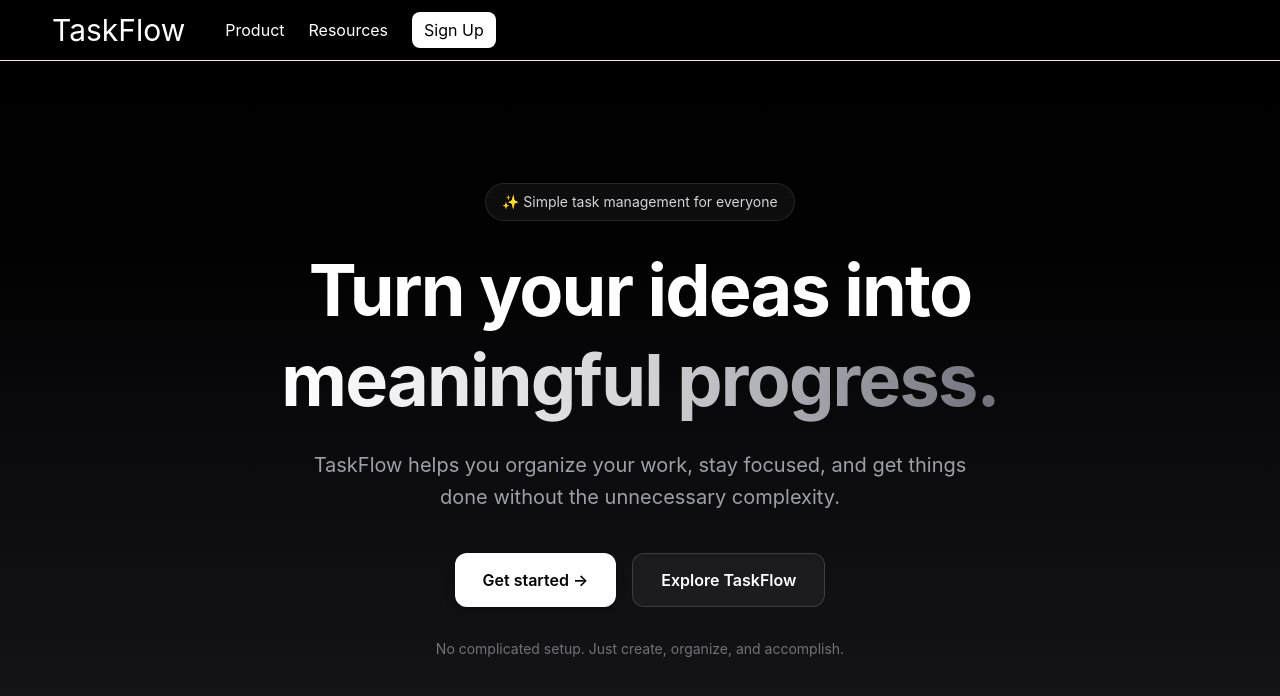
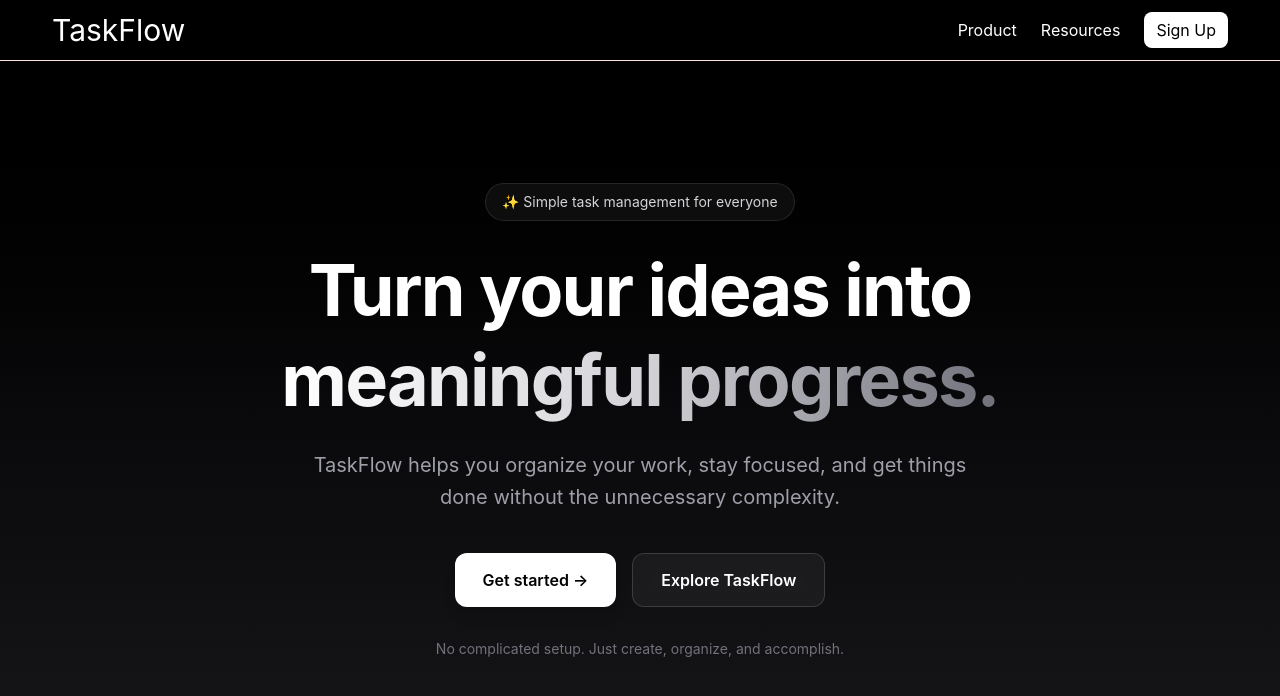
Before and after one commit to psshrijith/TaskFlow, a React (Vite) app: page / in a window 1280 px wide. Shown: the top 696 px of the page. Built offline with nearby package versions, Linux system fonts and the light colour scheme.

Commit message:
fixed the settings page

```diff
--- a/src/components/NavBar.tsx
+++ b/src/components/NavBar.tsx
@@ -3,8 +3,8 @@ import { Link } from "react-router-dom";
 
 const NavBar = () => {
   return (
-    <nav className="flex w-full items-start justify-between border-b border-red-100 px-10 text-white">
-      <div className="flex gap-4">
+    <nav className="flex w-full border-b border-red-100 px-10 text-white">
+      <div className="flex gap-4 justify-between w-full">
         <p className="p-3 text-3xl text-white">
           <FormattedMessage id="landing.title" />
         </p>
```
